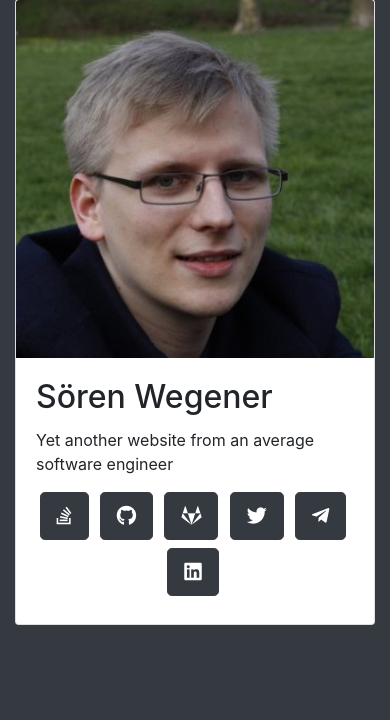
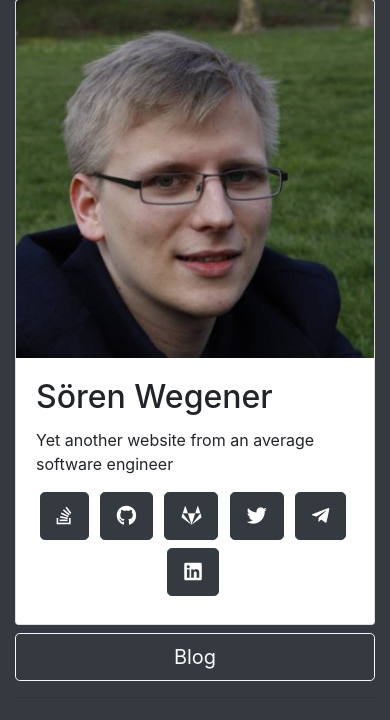
Before and after one commit to soerface/soerface.de, a Flask app: page / in a window 390 px wide. Shown: the part 73-793 px from the top of the page. Run offline with Flask 2, Linux system fonts and the light colour scheme; some libraries are stand-ins or nearby versions.

Commit message:
Add extra link to blog on mobile version

```diff
--- a/src/templates/footer.html
+++ b/src/templates/footer.html
@@ -1,8 +1,19 @@
-{#<hr>#}
+<div class="row d-sm-none mt-2">
+    <div class="col">
+        {% for item in navigation %}
+            {% if not item.active %}
+            <a class="btn btn-lg btn-block btn-outline-light" href="{{ url_for(item.endpoint) }}">
+                {{ item.title }}
+            </a>
+            {% endif %}
+        {% endfor %}
+    </div>
+</div>
+<hr>
 <div class="row" id="pageFooter">
     <div class="col">
-{#        Last updated: {{ PAGE_LAST_UPDATED }} |#}
-{#        Impressum nicht nötig, solange privat #}
-{#        <a href="{{ url_for('impressum') }}">Impressum</a>#}
+        {#        Last updated: {{ PAGE_LAST_UPDATED }} |#}
+        {#        Impressum nicht nötig, solange privat #}
+        {#        <a href="{{ url_for('impressum') }}">Impressum</a>#}
     </div>
 </div>
```
Also changed, not shown: src/templates/index.html (+13 -6 lines).
